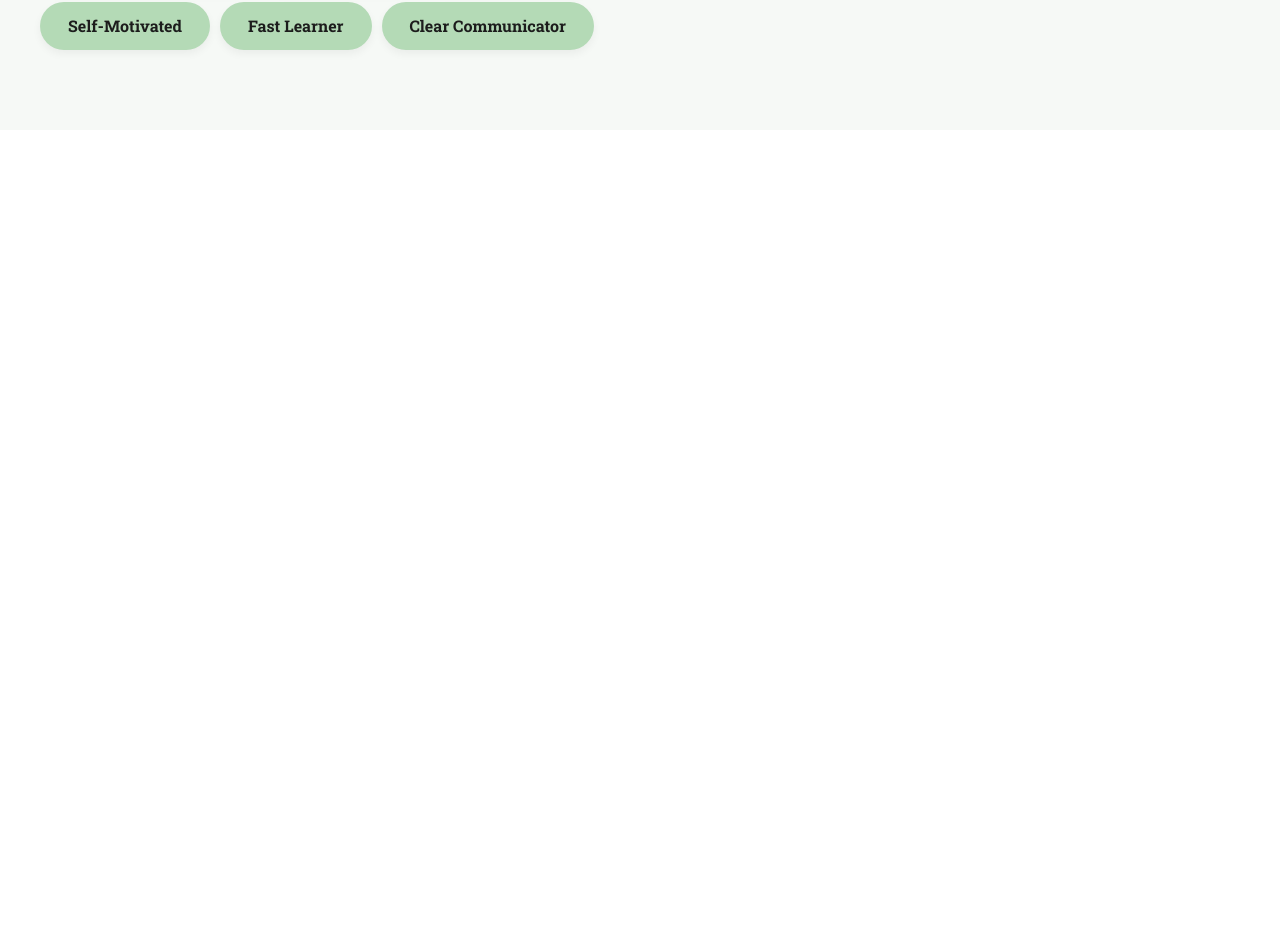
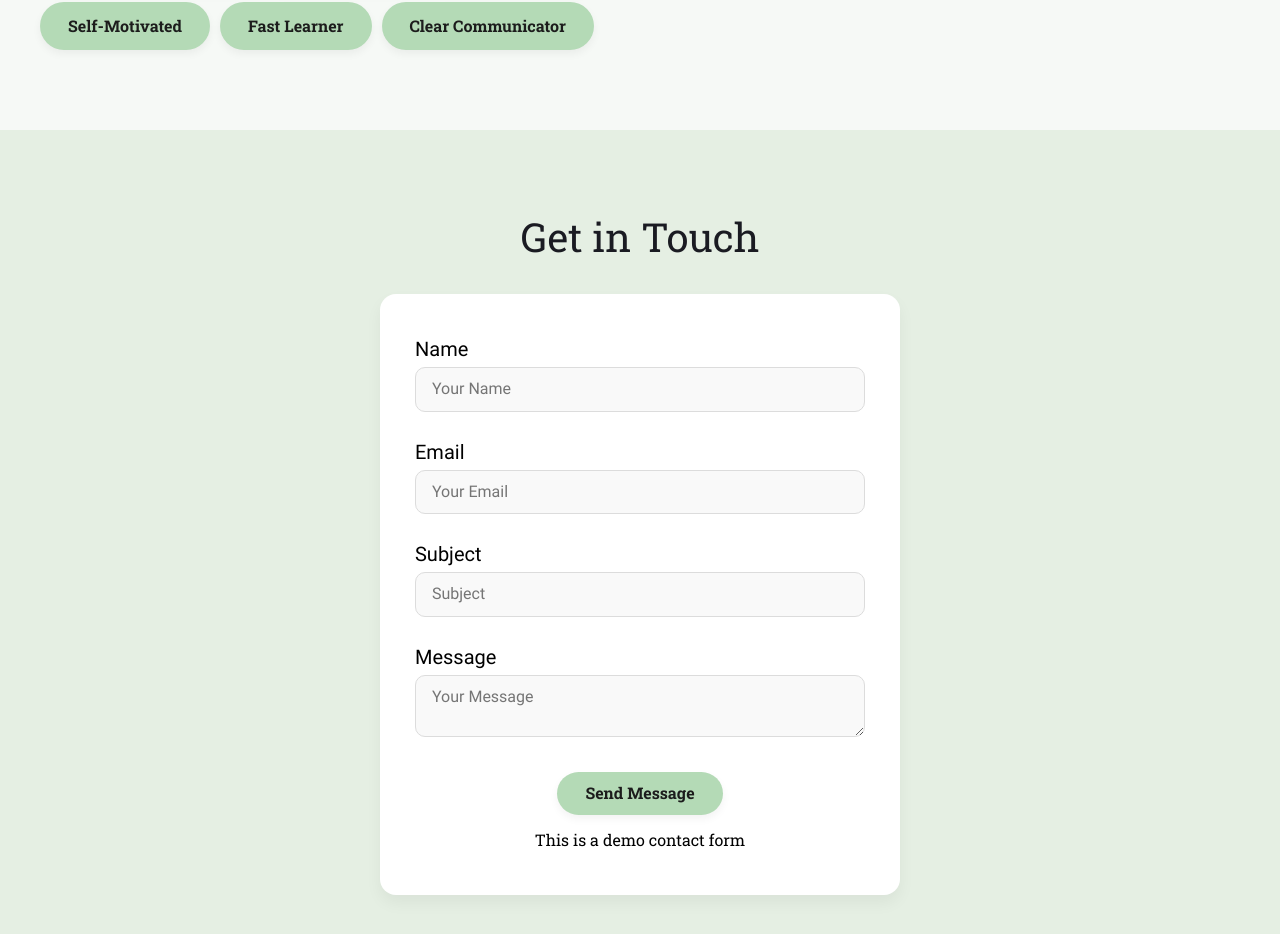
Before and after one commit to ValTsan/Portfolio, a React (Vite) app: page / in a window 1280 px wide. Shown: the part 2891-3825 px from the top of the page. Before the commit the page ends 3021 px from the top, so only its background shows below. Built offline with nearby package versions, Linux system fonts and the light colour scheme.

Commit message:
Add contact section

```diff
--- a/src/components/Contact/Contact.css
+++ b/src/components/Contact/Contact.css
@@ -0,0 +1,77 @@
+.contact {
+  padding: 60px 20px;
+  background: #e5efe3;
+}
+
+.contact__title {
+  font-family: "Roboto-slab", Georgia, serif;
+  font-size: 40px;
+  font-weight: 400;
+  line-height: 46px;
+  text-align: center;
+  padding: 24px 20px 24px;
+  margin: 0;
+  color: #1a1b22;
+}
+
+.contact__form {
+  display: flex;
+  flex-direction: column;
+  align-items: center;
+  justify-content: center;
+  max-width: 500px;
+  margin: 10px auto;
+  padding: 30px 10px;
+  background-color: #ffffff;
+  border-radius: 16px;
+  box-shadow: 0 8px 16px rgba(0, 0, 0, 0.05);
+}
+
+.contact__label {
+  display: flex;
+  flex-direction: column;
+  flex-wrap: wrap;
+  font-family: "Roboto", Arial, sans-serif;
+  font-size: 20px;
+  font-weight: 400;
+  line-height: 20px;
+  padding: 15px;
+  margin: 0;
+  width: 450px;
+}
+
+/* .contact__input {
+  padding: 5px;
+  margin-top: 5px;
+} */
+
+.contact__input,
+.contact__textarea {
+  margin-top: 8px;
+  padding: 12px 16px;
+  border: 1px solid #dcdcdc;
+  border-radius: 10px;
+  background-color: #f9f9f9;
+  font-size: 16px;
+  font-family: inherit;
+  transition: border 0.3s ease;
+}
+
+.contact__button {
+  font-family: "Roboto-slab", Georgia, serif;
+  font-weight: 600;
+  font-size: 16px;
+  text-decoration: none;
+  background-color: #b4dab6;
+  border: none;
+  padding: 12px 28px;
+  margin-top: 20px;
+  border-radius: 9999px;
+  transition: all 0.3s ease;
+  box-shadow: 0 4px 8px rgba(0, 0, 0, 0.05);
+  color: #1c1c1c;
+}
+
+.contact__note {
+  font-family: "Roboto-slab", Georgia, serif;
+}
--- a/src/components/Contact/Contact.jsx
+++ b/src/components/Contact/Contact.jsx
@@ -1,7 +1,57 @@
 import "./Contact.css";
 
 function Contact() {
-  return <></>;
+  return (
+    <section className="contact">
+      <h2 className="contact__title">Get in Touch</h2>
+      <form className="contact__form">
+        <label className="contact__label">
+          Name{" "}
+          <input
+            type="text"
+            name="name"
+            placeholder="Your Name"
+            className="contact__input"
+          />
+        </label>
+
+        <label className="contact__label">
+          Email{" "}
+          <input
+            type="email"
+            name="email"
+            placeholder="Your Email"
+            className="contact__input"
+          />
+        </label>
+
+        <label className="contact__label">
+          Subject{" "}
+          <input
+            type="text"
+            name="subject"
+            placeholder="Subject"
+            className="contact__input"
+          />
+        </label>
+
+        <label className="contact__label">
+          Message{" "}
+          <textarea
+            name="message"
+            placeholder="Your Message"
+            className="contact__textarea"
+          ></textarea>
+        </label>
+
+        <button className="contact__button" type="submit">
+          Send Message
+        </button>
+
+        <p className="contact__note">This is a demo contact form</p>
+      </form>
+    </section>
+  );
 }
 
 export default Contact;
```
